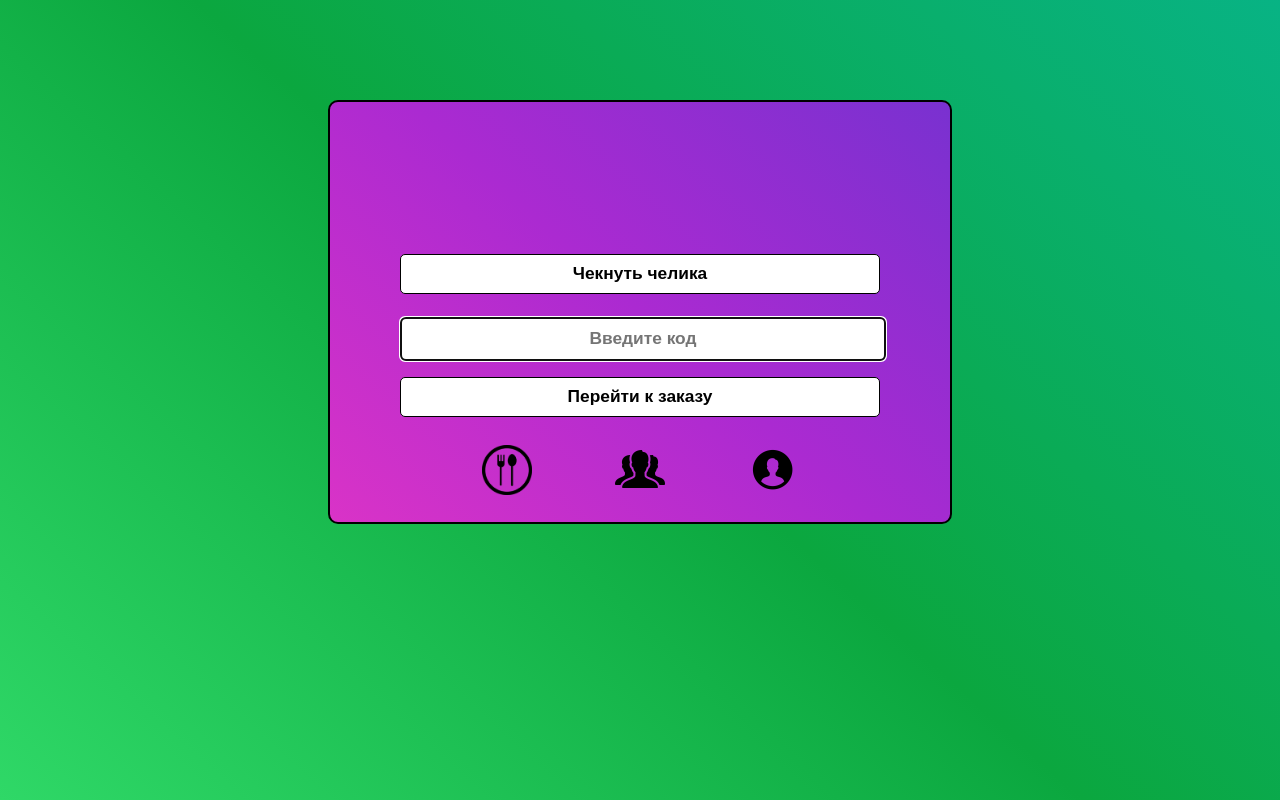
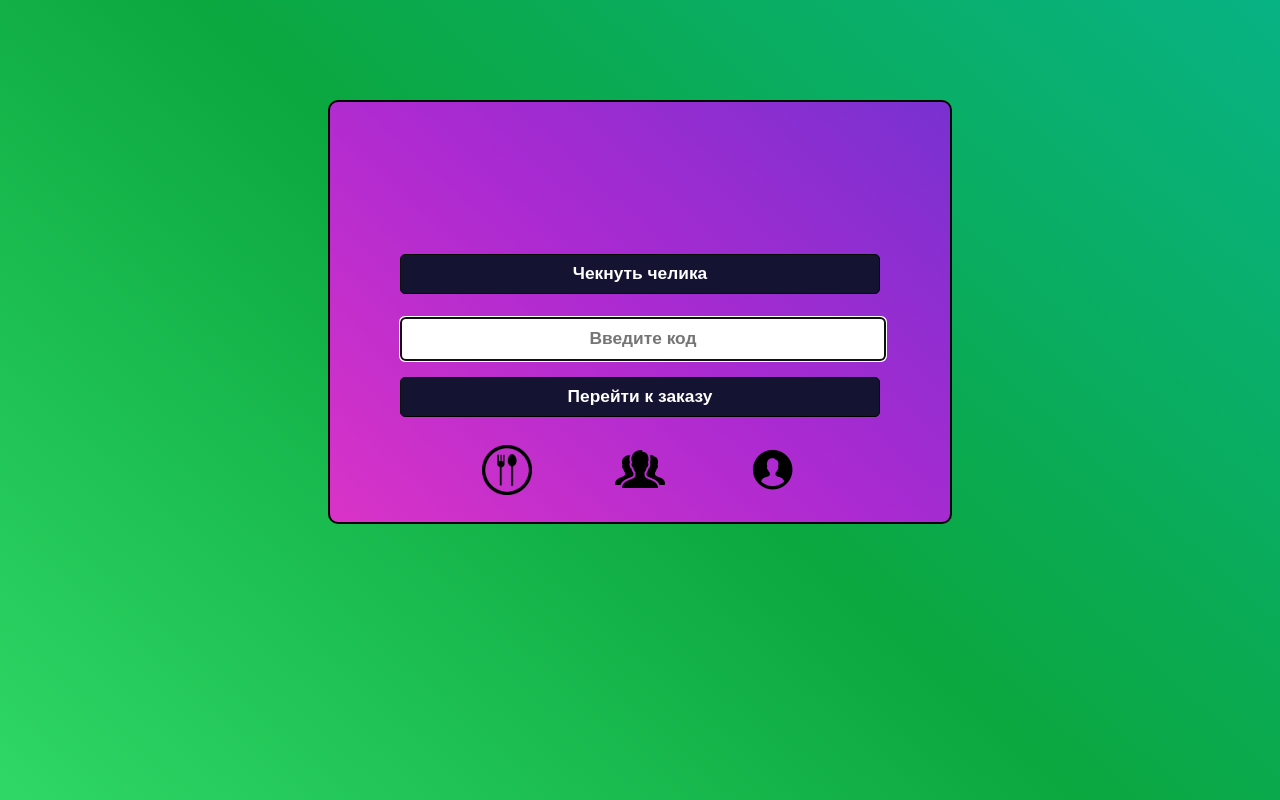
Before and after one commit to CallofMan/FinalBurger, a PHP site: page / in a window 1280 px wide. Run offline with PHP 8.4, Linux system fonts and the light colour scheme; data comes from the database, SQL or seed files in the repository.

Commit message:
Исправили визуальные огрехи

```diff
--- a/allUsers.php
+++ b/allUsers.php
@@ -88,14 +88,13 @@
     <div class='allInputs'>
 
         <form class="addUser" method="POST">
-            <input type="text" placeholder='Имя' name='addBuyerName'>
-            <input type="text" placeholder='Фамилия' name='addBuyerSurname'>
+            <input type="text" placeholder='Имя' name='addBuyerName' required>
+            <input type="text" placeholder='Фамилия' name='addBuyerSurname' required>
             <button name="addBuyer">Добавить пользователя</button>
         </form>
         <form class='navButtons'method='POST'>
         <button name='mainPage'> Главная </button> <br>
         <button name='addPos'> Добавление заказа </button> <br>
-        <button name='authCash'> Авторизация кассира </button> <br>
         </form>
 
     </div>
--- a/style.css
+++ b/style.css
@@ -9,7 +9,7 @@ body
     background: linear-gradient(42deg, #2FD867, #0BA73F, #08B384);
 }
 
-input, button, .buttonA
+input, button, .buttonA, #house
 {
     width: 80%;
     height: 10%;
@@ -43,11 +43,13 @@ input, button, .buttonA
         width: 480px;
         height: 40px;
     }
-button
+button, #house
 {
-    background-color: white;
+    background-color: #141332;
     font-weight: bold;
     cursor: pointer;
+    color: white;
+    font-family: arial;
 }
 
 input::placeholder
@@ -120,6 +122,10 @@ a, img
         justify-content: space-around;
         flex-direction: column;
         align-items: center;
+    }
+    #house
+    {
+        text-decoration: none;
     }
     .listFood {
         display: flex;
@@ -213,8 +219,10 @@ a, img
     background: linear-gradient(42deg, #D933C7, #AB2AD1, #7931D0);
 }
     .returnB {
-        background-color: white;
+        background-color: #141332;
         font-weight: bold;
+        cursor: pointer;
+        color: white;
         width: 80%;
         height: 40%;
         border: 0px solid black;
```
Also changed, not shown: deleteAddFood.php (+7 -6 lines), authCashier.php (line endings or trailing spaces), connection.php (line endings or trailing spaces), index.php (line endings or trailing spaces), pageOfCode.php (line endings or trailing spaces).
